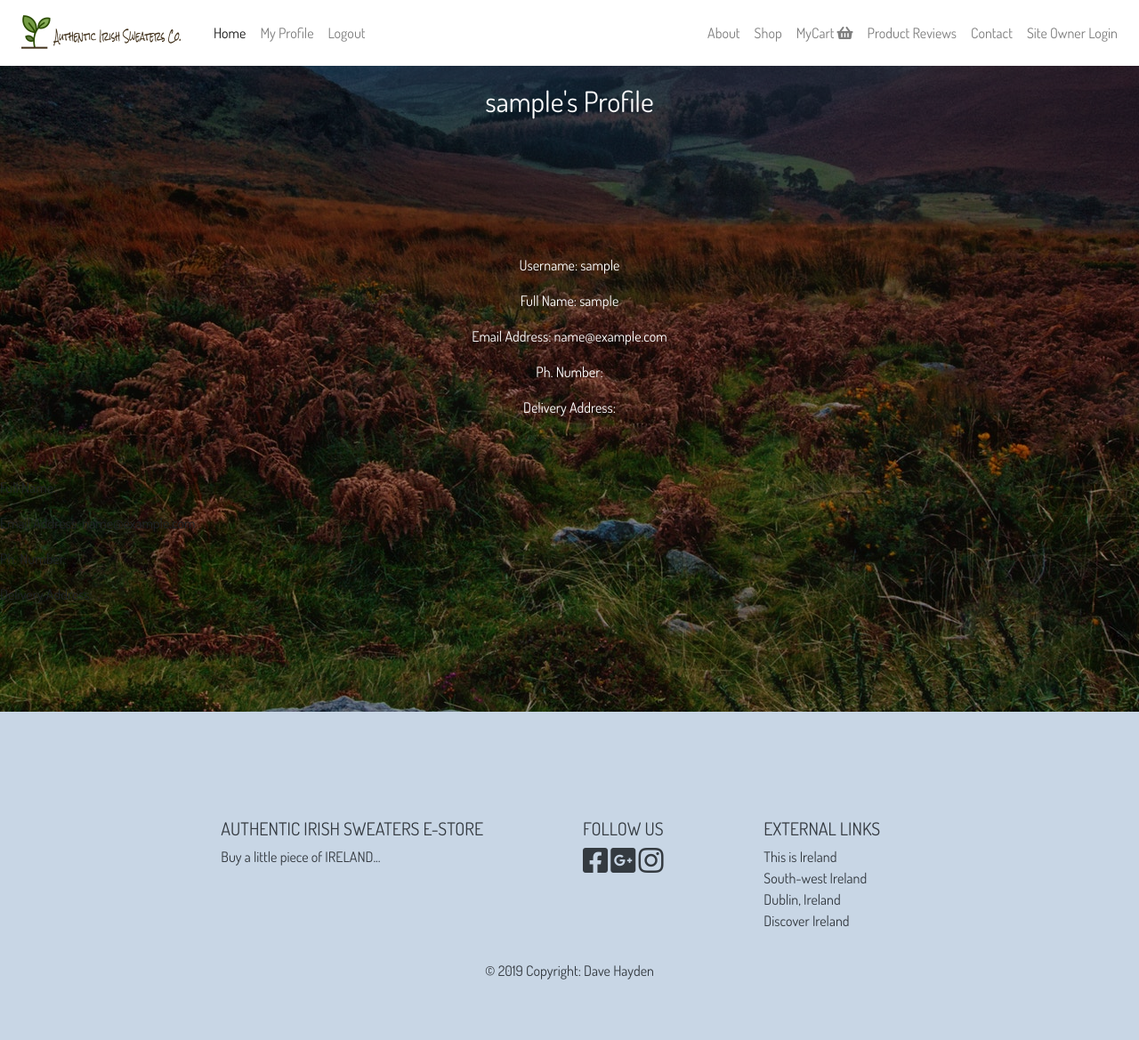
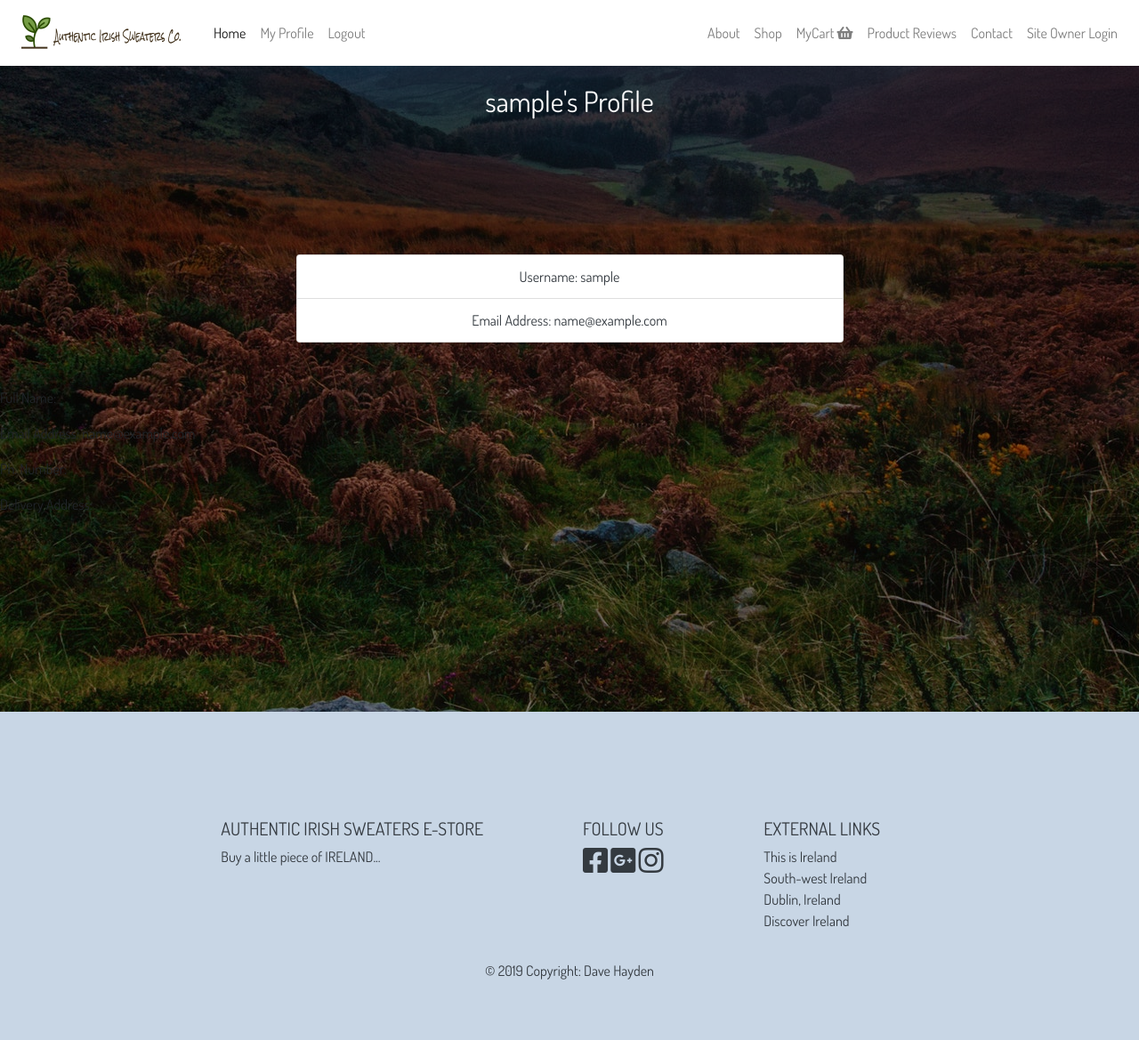
Before and after one commit to Code-Institute-Submissions/haydal810-Milestone-Project-4, a Django app: page /accounts/profile/ in a window 1280 px wide. Shown: the whole page at 89% size. Run offline with Django 3.2, Linux system fonts and the light colour scheme; the visitor is signed in with stand-in values (Sample User, id 1); data comes from the database, SQL or seed files in the repository; some libraries are stand-ins or nearby versions.

Commit message:
apply BS list group to my profile render

```diff
--- a/accounts/templates/profile.html
+++ b/accounts/templates/profile.html
@@ -21,13 +21,13 @@
 <!-- User Profile Block Content here -->
 {% block content %}
 <div class="row justify-content-center">
-    <div class="col-10 col-md-6 centre_alignment col_content text-white">
+    <div class="col-10 col-md-6 centre_alignment col_content text-dark">
         <!-- User Profile -->
-        <p>Username: {{ user.username }} </p>
-        <p>Full Name: {{ user.username }} </p>
-        <p>Email Address: {{ user.email }} </p>
-        <p>Ph. Number: </p>
-        <p>Delivery Address: </p>
+        <ul class="list-group">
+            <li class="list-group-item">Username: {{ user.username }}</li>
+            <li class="list-group-item">Email Address: {{ user.email }}</li>
+
+        </ul>
     </div>
 </div>
 
--- a/static/css/styles.css
+++ b/static/css/styles.css
@@ -77,7 +77,7 @@ hr {
     left: 0;
     height: 100vh;
     width: 100%;
-    background-color: rgba(0, 0, 0, 0.3);
+    background-color: rgba(0, 0, 0, 0.4);
 }
 
 /* Search btn */
```
